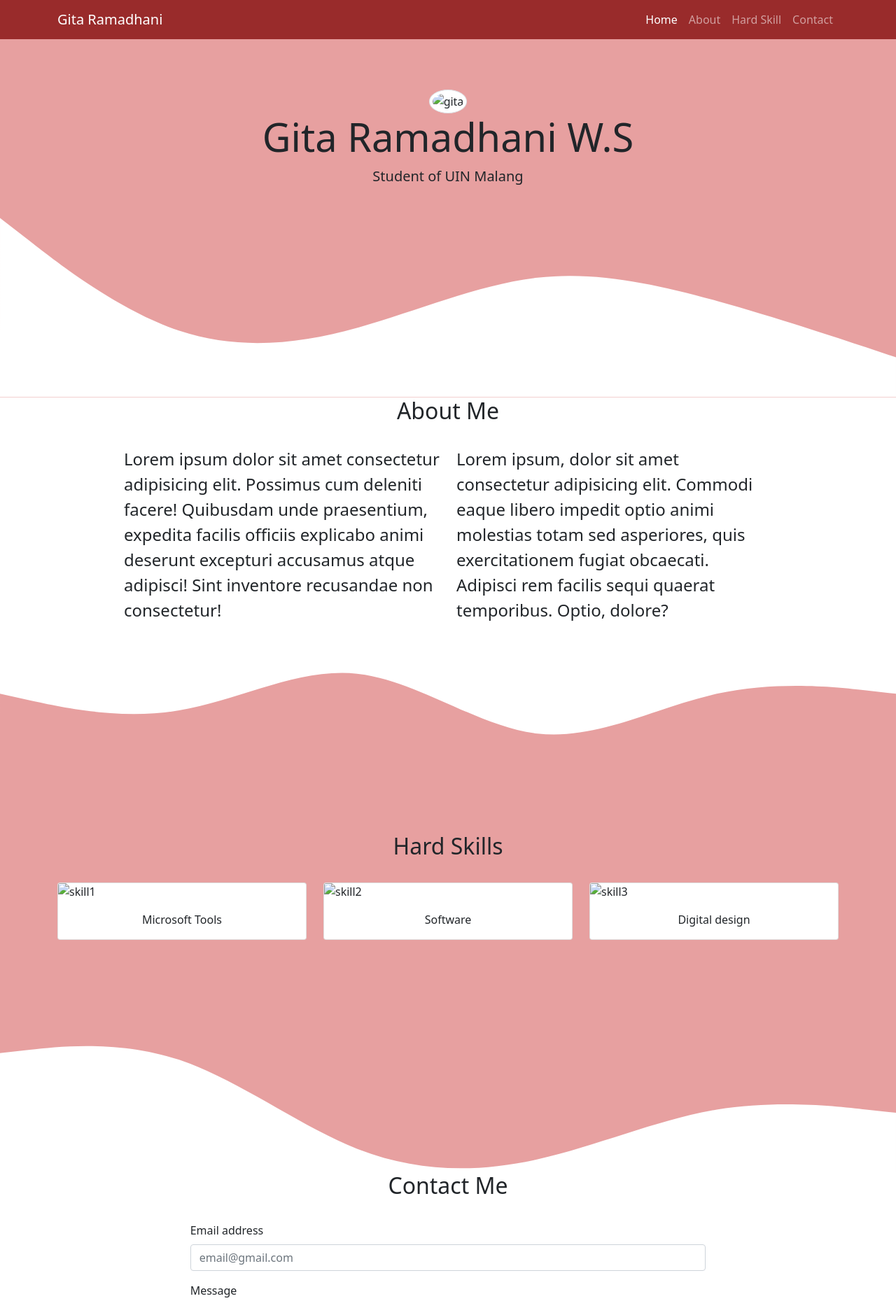
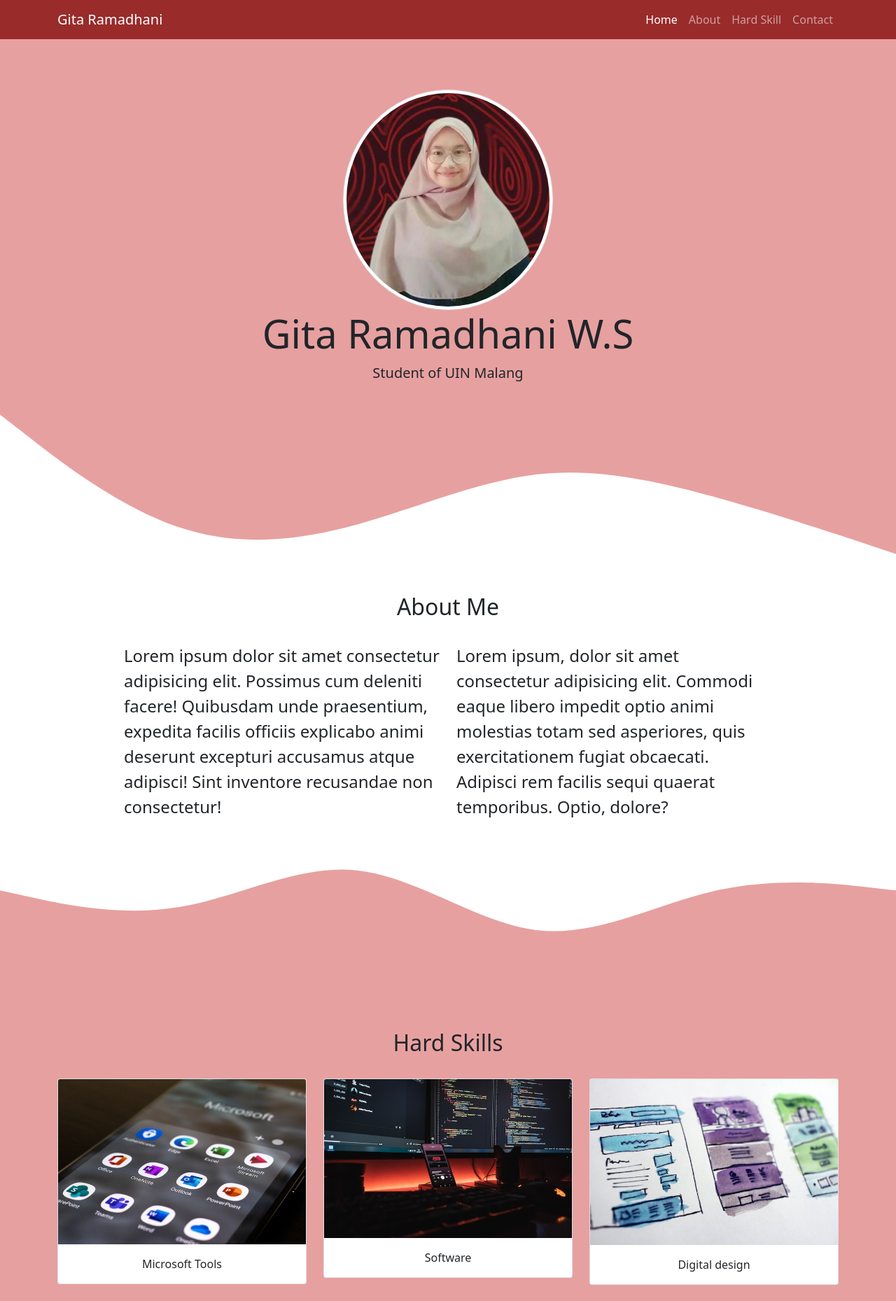
Before and after one commit to GitaaRamadhanii/utspk2nyagita, a plain HTML site: page index.html in a window 1280 px wide. Shown: the top 1859 px of the page at 70% size. Drawn offline with nearby package versions, Linux system fonts and the light colour scheme.

Commit message:
Update index.html

```diff
--- a/index.html
+++ b/index.html
@@ -43,7 +43,7 @@
 
     <!--Jumbotron-->
     <section class="jumbotron text-center">
-        <img src="img/gita.jpeg" alt="gita" width="300" class="rounded-circle img-thumbnail">
+        <img src="gita.jpeg" alt="gita" width="300" class="rounded-circle img-thumbnail">
         <h1 class="display-4">Gita Ramadhani W.S</h1>
         <p class="lead">Student of UIN Malang</p>
         <svg xmlns="http://www.w3.org/2000/svg" viewBox="0 0 1440 320"><path fill="#ffffff" fill-opacity="1" d="M0,32L48,69.3C96,107,192,181,288,213.3C384,245,480,235,576,208C672,181,768,139,864,128C960,117,1056,139,1152,165.3C1248,192,1344,224,1392,240L1440,256L1440,320L1392,320C1344,320,1248,320,1152,320C1056,320,960,320,864,320C768,320,672,320,576,320C480,320,384,320,288,320C192,320,96,320,48,320L0,320Z"></path></svg>
@@ -83,7 +83,7 @@
             <div class="row">
                 <div class="col-md-4 mb-5">
                     <div class="card">
-                        <img src="img/microsoft.jpg" class="card-img-top" alt="skill1">
+                        <img src="microsoft.jpg" class="card-img-top" alt="skill1">
                         <div class="card-body">
                           <p class="card-text text-center">Microsoft Tools</p>
                         </div>
@@ -91,7 +91,7 @@
                 </div>
                 <div class="col-md-4 mb-5">
                     <div class="card">
-                        <img src="img/software.jpg" class="card-img-top" alt="skill2">
+                        <img src="software.jpg" class="card-img-top" alt="skill2">
                         <div class="card-body">
                           <p class="card-text text-center">Software</p>
                         </div>
@@ -99,7 +99,7 @@
                 </div>
                 <div class="col-md-4 mb-5">
                     <div class="card">
-                        <img src="img/digital_design.jpg" class="card-img-top" alt="skill3">
+                        <img src="digital_design.jpg" class="card-img-top" alt="skill3">
                         <div class="card-body">
                           <p class="card-text text-center">Digital design</p>
                         </div>
```
